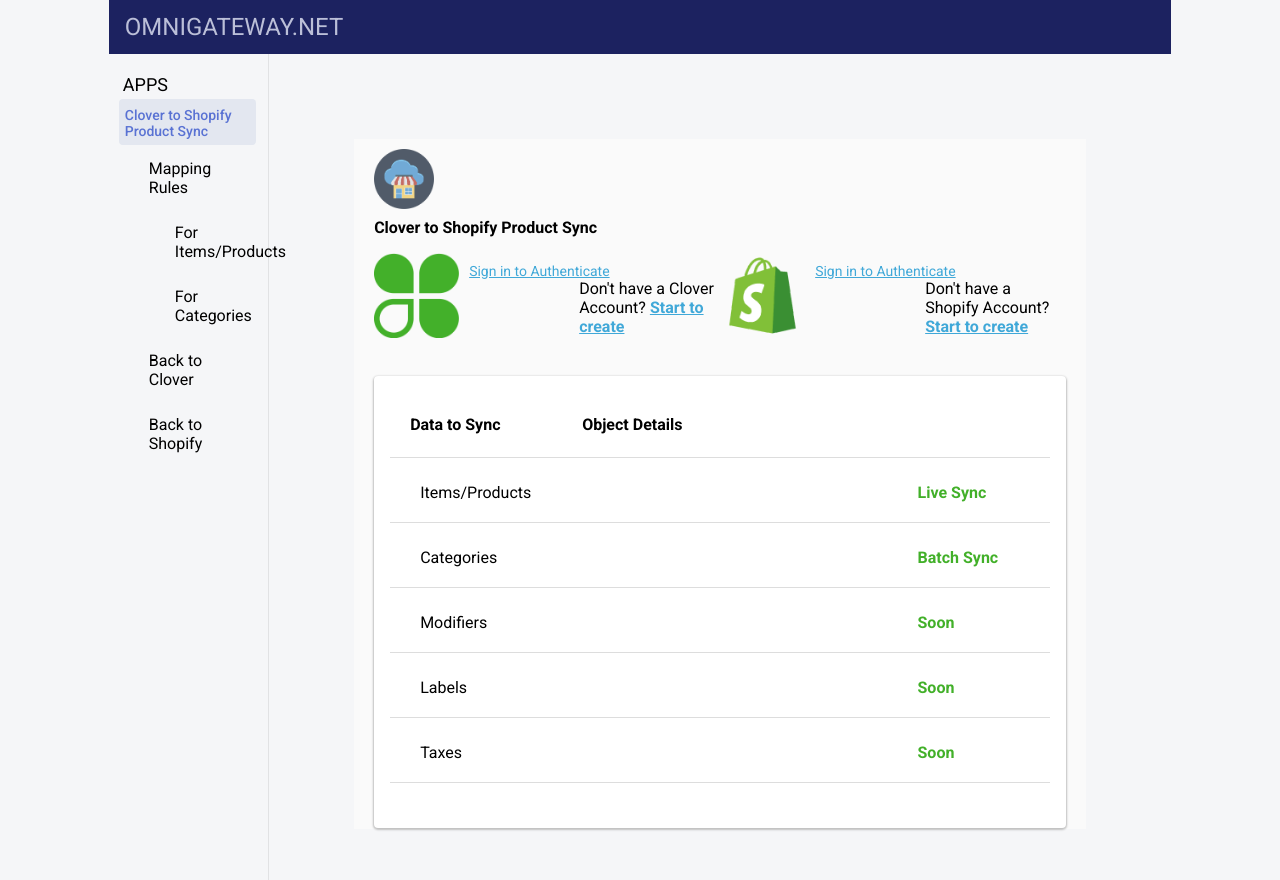
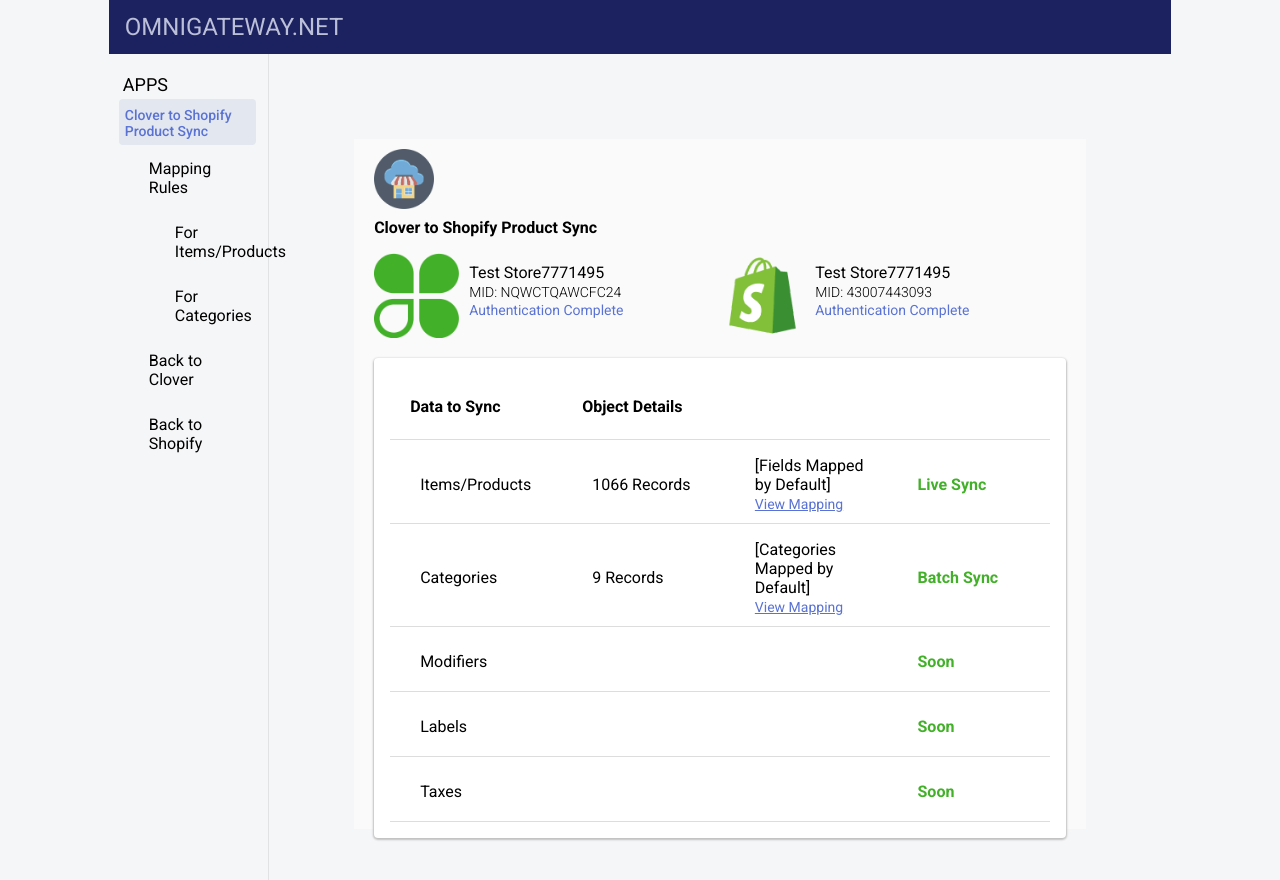
Before and after one commit to David-Orson/FLApp1, a React (Create React App) app: page / in a window 1280 px wide. Shown: the top 880 px of the page. Built offline with nearby package versions, Linux system fonts and the light colour scheme.

Commit message:
Color simplification and Header link

```diff
--- a/src/App.js
+++ b/src/App.js
@@ -62,9 +62,9 @@
           },
         }
       ); */
-      /* setTimeout(() => {
+      setTimeout(() => {
         setState({ ...dummyData });
-      }, 5000); */
+      }, 5000);
       /*  console.log(userData); */
     } catch (err) {
       console.error(err);
--- a/src/components/Header.js
+++ b/src/components/Header.js
@@ -1,11 +1,15 @@
 import React from "react";
+import { Link } from "@reach/router";
 
 import "../css/Header.css";
 
 const Header = () => {
   return (
     <div className="header">
-      <h1 className="logo--header">OMNIGATEWAY.NET</h1>
+      <Link className="header-link" to="/">
+        <h1 className="logo--header">OMNIGATEWAY.NET</h1>
+      </Link>
+
       <div className="user-container"></div>
     </div>
   );
--- a/src/css/Header.css
+++ b/src/css/Header.css
@@ -5,6 +5,10 @@
   background: #1c2260;
 
   padding: 13px 16px 13px 16px;
+}
+
+.header-link {
+  text-decoration: none;
 }
 
 .logo--header {
--- a/src/css/Sync.css
+++ b/src/css/Sync.css
@@ -33,12 +33,12 @@
 }
 
 .authenticated-caption {
-  color: #40a8d8;
+  color: #5972d3;
   font-size: 14px;
 }
 
 .signin-link {
-  color: #40a8d8;
+  color: #5972d3;
   font-size: 14px;
   text-decoration: underline;
 }
@@ -48,7 +48,7 @@
 }
 
 .create-link {
-  color: #40a8d8;
+  color: #5972d3;
   text-decoration: underline;
   font-weight: 600;
 }
```
